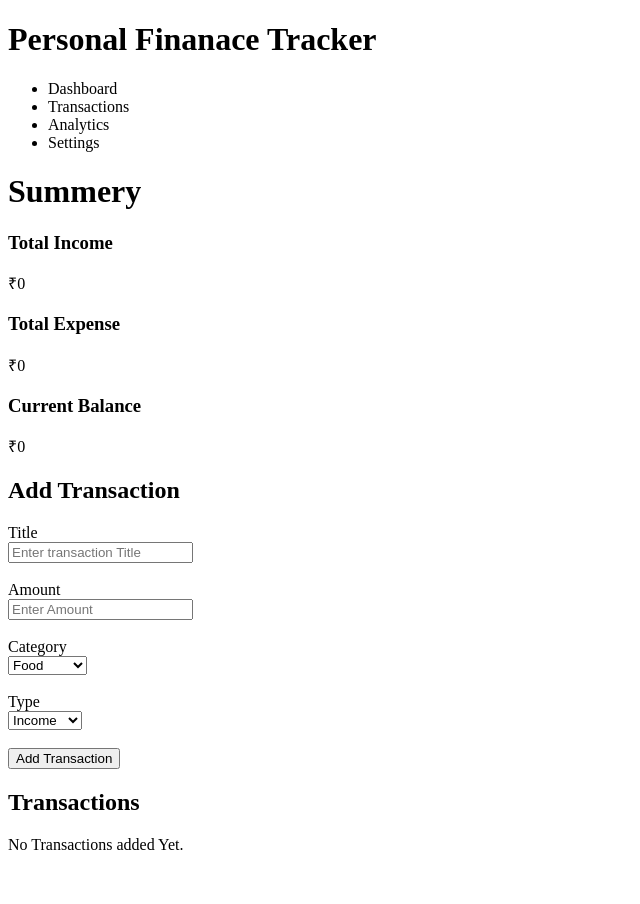
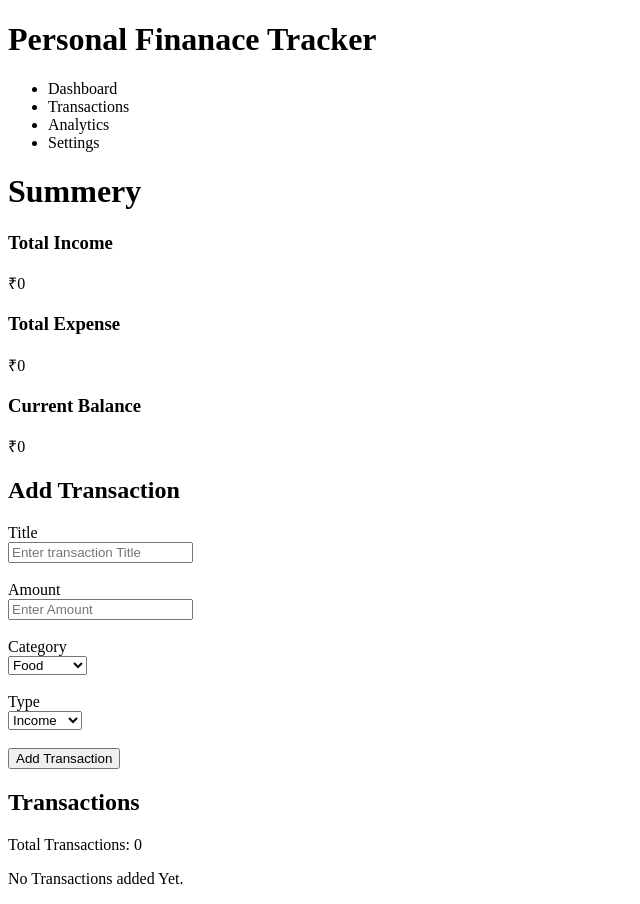
Before and after one commit to Rayasam3/Personal-Finance-Tracker, a React (Vite) app: page / in a window 1280 px wide. Shown: the whole page, without its empty margins (0-640 px from the left). Before the commit the page ends 870 px from the top, so only its background shows below. Built offline with nearby package versions, Linux system fonts and the light colour scheme.

Commit message:
Added transactions state and props

```diff
--- a/src/components/TransactionList.jsx
+++ b/src/components/TransactionList.jsx
@@ -1,7 +1,8 @@
-function TransactionList() {
+function TransactionList({transactions}) {
   return (
     <div>
         <h2>Transactions</h2>
+        <p>Total Transactions: {transactions.length}</p>
         <p>No Transactions added Yet.</p>
     </div>
   )
--- a/src/pages/Dashboard.jsx
+++ b/src/pages/Dashboard.jsx
@@ -2,13 +2,15 @@ import Navbar from "../components/Navbar";
 import SummaryCards from "../components/SummaryCards";
 import TransactionForm from "../components/TransactionForm";
 import TransactionList from "../components/TransactionList";
+import { useState } from "react";
 function Dashboard() {
+    const [transactions, setTransactions] = useState([]);
   return (
     <div>
         <Navbar />
         <SummaryCards />
         <TransactionForm />
-        <TransactionList />
+        <TransactionList transactions={transactions} />
     </div>
   );
 }
```
